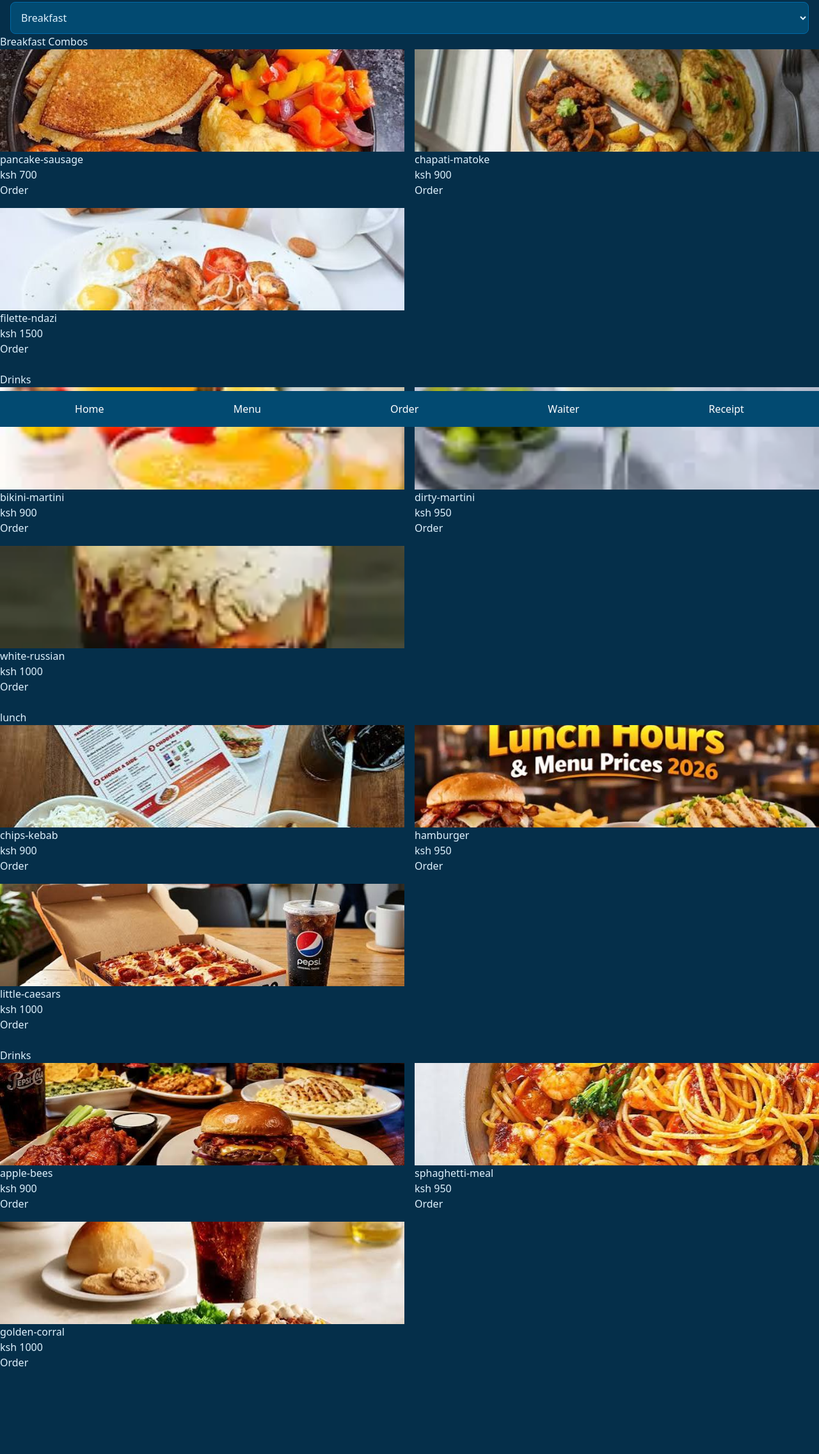
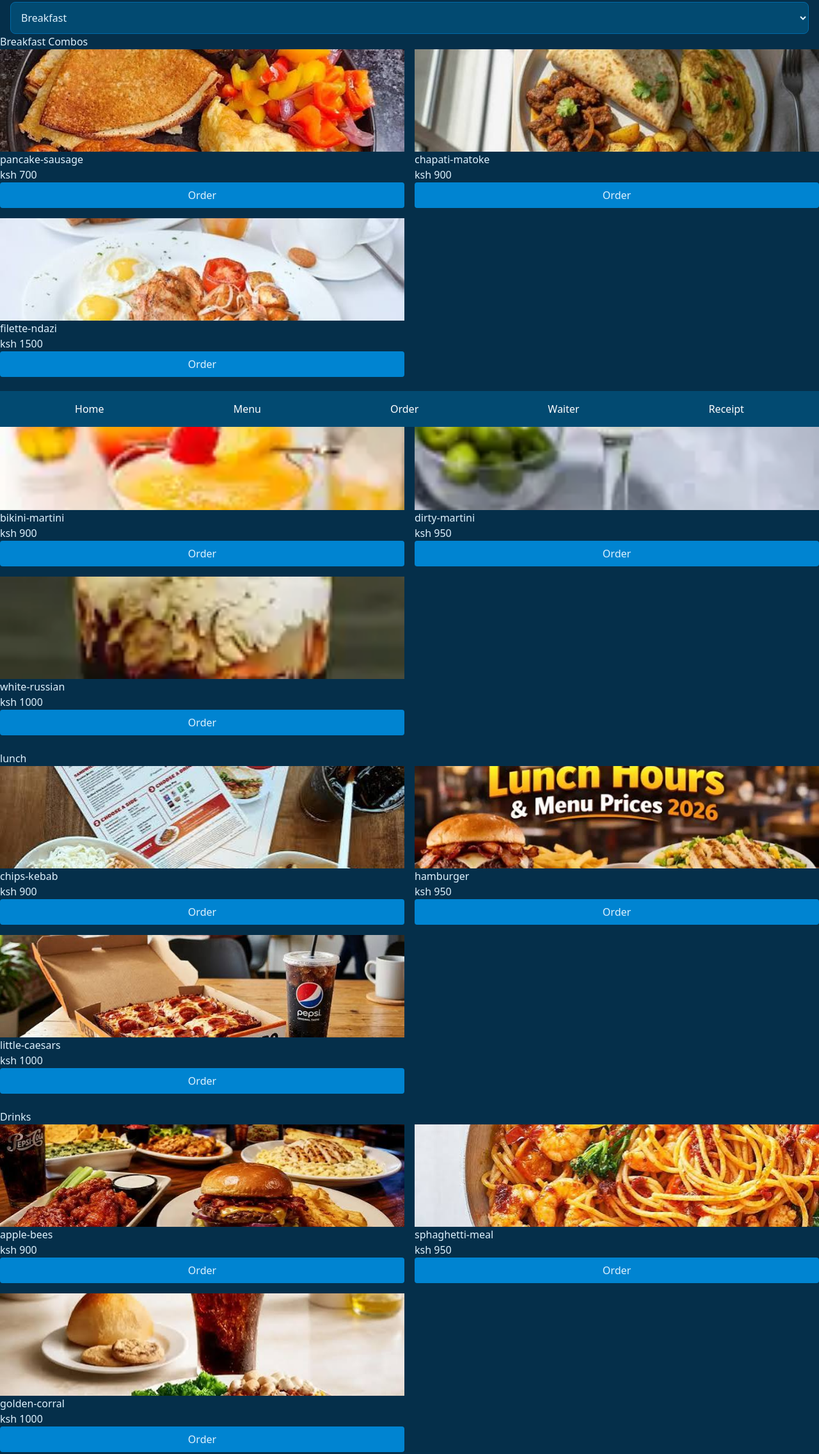
Before and after one commit to noahmuthama/Digi-Restaurant-menu, a plain HTML site: page menu.html in a window 1280 px wide. Shown: the part 133-2405 px from the top of the page at 64% size. Before the commit the page ends 2378 px from the top, so only its background shows below. Drawn offline with nearby package versions, Linux system fonts and the light colour scheme.

Commit message:
make buttons sky blue in menu.html fo orders

```diff
--- a/menu.html
+++ b/menu.html
@@ -40,21 +40,21 @@
             <img src="menu/pancake-sausage.jpg" alt="pancake-sausage" class="w-full h-40 object-cover">
             <h3>pancake-sausage</h3>
             <p>ksh 700</p>
-            <button>Order</button>
+            <button class="w-full py-2 bg-sky-600 rounded">Order</button>
         </div>
 
          <div>
             <img src="menu/chapati-matoke.jpg" alt="chapati-matoke" class="w-full h-40 object-cover">
             <h3>chapati-matoke</h3>
             <p>ksh 900</p>
-             <button>Order</button>
+             <button class="w-full py-2 bg-sky-600 rounded">Order</button>
         </div>
 
           <div>
             <img src="menu/filette-ndazi.jpg" alt="filette-ndazi" class="w-full h-40 object-cover">
             <h3>filette-ndazi</h3>
             <p>ksh 1500</p>
-             <button>Order</button>
+             <button class="w-full py-2 bg-sky-600 rounded">Order</button>
         </div>
 
 </div>
@@ -73,21 +73,21 @@
             <img src="menu/bikini-martini.webp" alt="bikini-martini" class="w-full h-40 object-cover">
             <h3>bikini-martini</h3>
             <p>ksh 900</p>
-            <button>Order</button>
+           <button class="w-full py-2 bg-sky-600 rounded">Order</button>
         </div>
 
          <div>
             <img src="menu/dirty-martini.webp" alt="dirty-martini" class="w-full h-40 object-cover">
             <h3>dirty-martini</h3>
             <p>ksh 950</p>
-             <button>Order</button>
+             <button class="w-full py-2 bg-sky-600 rounded">Order</button>
         </div>
 
           <div>
             <img src="menu/white-russian.webp" alt="white-russian" class="w-full h-40 object-cover">
             <h3>white-russian</h3>
             <p>ksh 1000</p>
-             <button>Order</button>
+             <button class="w-full py-2 bg-sky-600 rounded">Order</button>
         </div>
 
 </div>
@@ -106,21 +106,21 @@
             <img src="menu/chips-kebab.jpg" alt="chips-kebab" class="w-full h-40 object-cover">
             <h3>chips-kebab</h3>
             <p>ksh 900</p>
-            <button>Order</button>
+            <button class="w-full py-2 bg-sky-600 rounded">Order</button>
         </div>
 
          <div>
             <img src="menu/hamburger.jpg" alt="hamburger" class="w-full h-40 object-cover">
             <h3>hamburger</h3>
             <p>ksh 950</p>
-             <button>Order</button>
+             <button class="w-full py-2 bg-sky-600 rounded">Order</button>
         </div>
 
           <div>
             <img src="menu/little-caesars.jpg" alt="little-caesars" class="w-full h-40 object-cover">
             <h3>little-caesars</h3>
             <p>ksh 1000</p>
-             <button>Order</button>
+             <button class="w-full py-2 bg-sky-600 rounded">Order</button>
         </div>
 
 </div>
@@ -140,21 +140,21 @@
             <img src="menu/apple-bees.jpg" alt="apple-bees" class="w-full h-40 object-cover">
             <h3>apple-bees</h3>
             <p>ksh 900</p>
-            <button>Order</button>
+            <button class="w-full py-2 bg-sky-600 rounded">Order</button>
         </div>
 
          <div>
             <img src="menu/sphaghetti-meal.jpg" alt="sphaghetti-meal" class="w-full h-40 object-cover">
             <h3>sphaghetti-meal</h3>
             <p>ksh 950</p>
-             <button>Order</button>
+            <button class="w-full py-2 bg-sky-600 rounded">Order</button>
         </div>
 
           <div>
             <img src="menu/golden-corral.jpg" alt="golden-corral" class="w-full h-40 object-cover">
             <h3>golden-corral</h3>
             <p>ksh 1000</p>
-             <button>Order</button>
+             <button class="w-full py-2 bg-sky-600 rounded">Order</button>
         </div>
 
 </div>
```
Also changed, not shown: waiter.html (+17 -14 lines).
